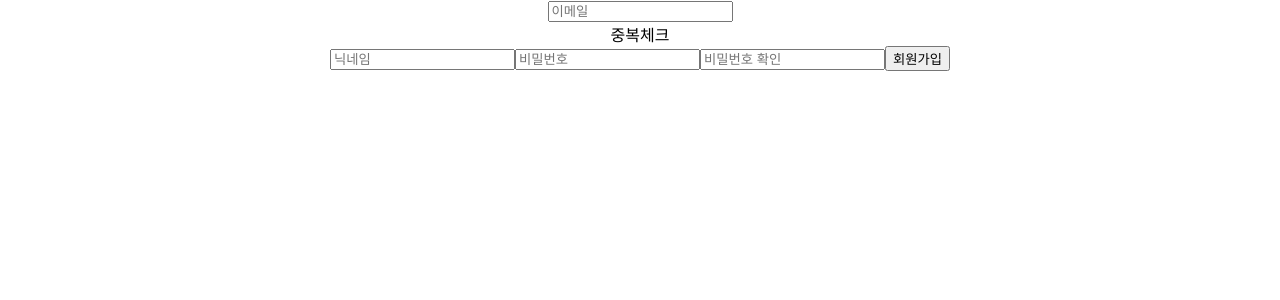
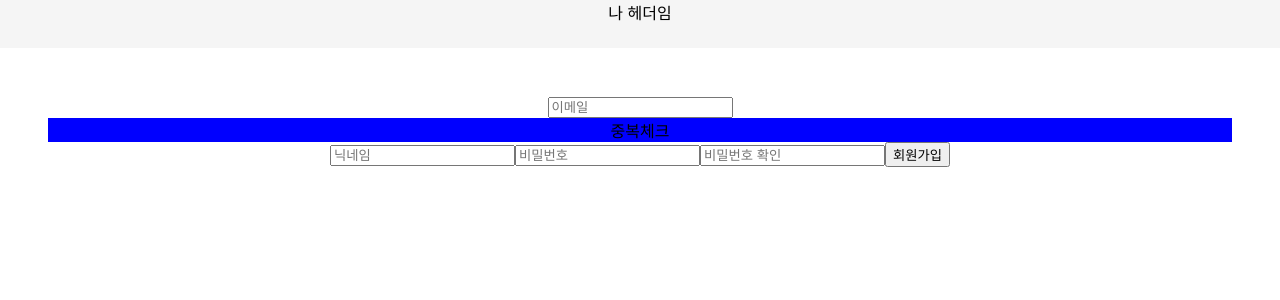
Before and after one commit to jong6598/anabada-frontEnd, a React (Create React App) app: page /signup in a window 1280 px wide. Shown: the top 300 px of the page. Built offline with nearby package versions, Linux system fonts and the light colour scheme; no server answers.

Commit message:
중복버튼 수정 및 헤더위치 설정

```diff
--- a/package.json
+++ b/package.json
@@ -11,6 +11,7 @@
     "axios": "^0.27.2",
     "dompurify": "^2.3.10",
     "react": "^18.2.0",
+    "react-cookie": "^4.1.1",
     "react-dom": "^18.2.0",
     "react-helmet": "^6.1.0",
     "react-hook-form": "^7.34.1",
--- a/src/App.js
+++ b/src/App.js
@@ -6,16 +6,19 @@ import Home from "./pages/Home";
 import Login from "./pages/Login";
 import Signup from "./pages/SignUp";
 import NotFound from "./pages/NotFound";
+import Header from "./components/Header";
 
 function App() {
   return (
     <div className="App">
       <ThemeProvider theme={theme}>
         <Routes>
-          <Route path="/" element={<Home />} />
-          <Route path="/login" element={<Login />} />
-          <Route path="/signup" element={<Signup />} />
-          <Route path="*" element={<NotFound />} />
+          <Route path="/" element={<Header />}>
+            <Route index element={<Home />} />
+            <Route path="/login" element={<Login />} />
+            <Route path="/signup" element={<Signup />} />
+            <Route path="*" element={<NotFound />} />
+          </Route>
         </Routes>
       </ThemeProvider>
     </div>
--- /dev/null
+++ b/src/components/Header.jsx
@@ -0,0 +1,26 @@
+import { Outlet } from "react-router-dom";
+import styled from "styled-components";
+
+const Header = () => {
+  return (
+    <>
+      <MainHeader>나 헤더임</MainHeader>
+      <Layout>
+        <Outlet />
+      </Layout>
+    </>
+  );
+};
+
+export default Header;
+
+const MainHeader = styled.div`
+  width: 100vw;
+  height: 3rem;
+  z-index: 1;
+  background-color: whitesmoke;
+`;
+
+const Layout = styled.div`
+  padding: 3rem;
+`;
--- a/src/pages/Login.jsx
+++ b/src/pages/Login.jsx
@@ -1,7 +1,7 @@
-import axios from "axios";
 import { useForm } from "react-hook-form";
 import { useNavigate } from "react-router-dom";
 import { userAuth } from "../shared/api";
+import { Cookies } from "react-cookie";
 
 const Login = () => {
   const {
@@ -13,6 +13,7 @@ const Login = () => {
   });
 
   const navigate = useNavigate();
+  const cookies = new Cookies();
 
   const onSumbit = async (loginData) => {
     console.log("onSubmit");
@@ -20,6 +21,7 @@ const Login = () => {
     try {
       const getResponse = await userAuth.login(loginData);
       console.log(getResponse);
+      cookies.set();
       navigate("/");
       return alert("로그인에 성공했습니다!");
     } catch (err) {
--- a/src/pages/SignUp.jsx
+++ b/src/pages/SignUp.jsx
@@ -1,5 +1,5 @@
-import axios from "axios";
-import { useState } from "react";
+import styled from "styled-components";
+import { useEffect, useRef, useState } from "react";
 import { useForm } from "react-hook-form";
 import { useNavigate } from "react-router-dom";
 import { userAuth } from "../shared/api";
@@ -9,7 +9,7 @@ const SignUp = () => {
     register,
     handleSubmit,
     getValues,
-    formState: { errors },
+    formState: { errors, dirtyFields },
   } = useForm({
     mode: "onBlur",
   });
@@ -33,13 +33,31 @@ const SignUp = () => {
     return alert("유효하지 않은 형식입니다. 다시 확인해주세요.");
   };
 
-  // 중복체크는 다음 기회에
+  // 최초mount 시에는 작동이 안되도록!
+  const mountRef = useRef(null);
+  useEffect(() => {
+    if (mountRef.current === null) {
+      mountRef.current = true;
+      return;
+    }
+    setEmailState(!dirtyFields.email);
+  }, [dirtyFields.email]);
+
+  // 중복체크
+  // test
   const handleEmailValidation = async () => {
+    dirtyFields.email = false;
+    setEmailState(true);
+    console.log("dirtyFields ::: ", dirtyFields);
+    console.log("emailState ::: ", emailState);
+  };
+  /*   const handleEmailValidation = async () => {
     try {
       const email = getValues("email");
       const response = await userAuth.emailValidation(email);
-      console.log(response, " ::: 노 화타 희정 사마 ::: ");
+      console.log(response);
       if (response.status === 200) {
+        dirtyFields.email = false;
         setEmailState(true);
         return alert("계속 진행해주세요!");
       } else {
@@ -48,9 +66,9 @@ const SignUp = () => {
       }
     } catch (err) {
       console.log(err);
-      return alert("서버와 통신에 실패했습니다.");
+      return alert("서버와 통신에 실패했습니다. 다시 시도해주세요.");
     }
-  };
+  }; */
 
   return (
     <>
@@ -64,12 +82,20 @@ const SignUp = () => {
             validate: () => emailState || "중복확인을 해주세요!",
           })}
         ></input>
-        <div onClick={handleEmailValidation}>중복체크</div>
+        <EmailValidationBtn
+          emailState={emailState}
+          onClick={handleEmailValidation}
+        >
+          중복체크
+        </EmailValidationBtn>
         {errors.email?.type === "required" && (
           <span>{errors.email.message}</span>
         )}
         {errors.email?.type === "pattern" && (
           <span>형식에 맞게 메일 주소를 입력하세요.</span>
+        )}
+        {errors.email?.type === "validate" && (
+          <span>이메일 중복확인을 해주세요.</span>
         )}
         <input
           type="text"
@@ -134,3 +160,9 @@ const SignUp = () => {
 };
 
 export default SignUp;
+
+const EmailValidationBtn = styled.div`
+  cursor: pointer;
+  pointer-events: ${(props) => (props.emailState ? "none" : "auto")};
+  background-color: ${(props) => (props.emailState ? "gray" : "blue")};
+`;
--- a/src/shared/api.js
+++ b/src/shared/api.js
@@ -16,7 +16,7 @@ api.interceptors.request.use(function (config) {
 
 // 로그인/회원가입용 axios(토큰 필요 X)
 const userAxios = axios.create({
-  baseURL: `http://43.200.6.110/api/users`,
+  baseURL: `${process.env.REACT_APP_API_SERVER}/users`,
   headers: {
     "content-type": "application/json;charset=UTF-8",
     accept: "application/json,",
```
Also changed, not shown: 1 other file (tests, documents, lock files or other folders).
